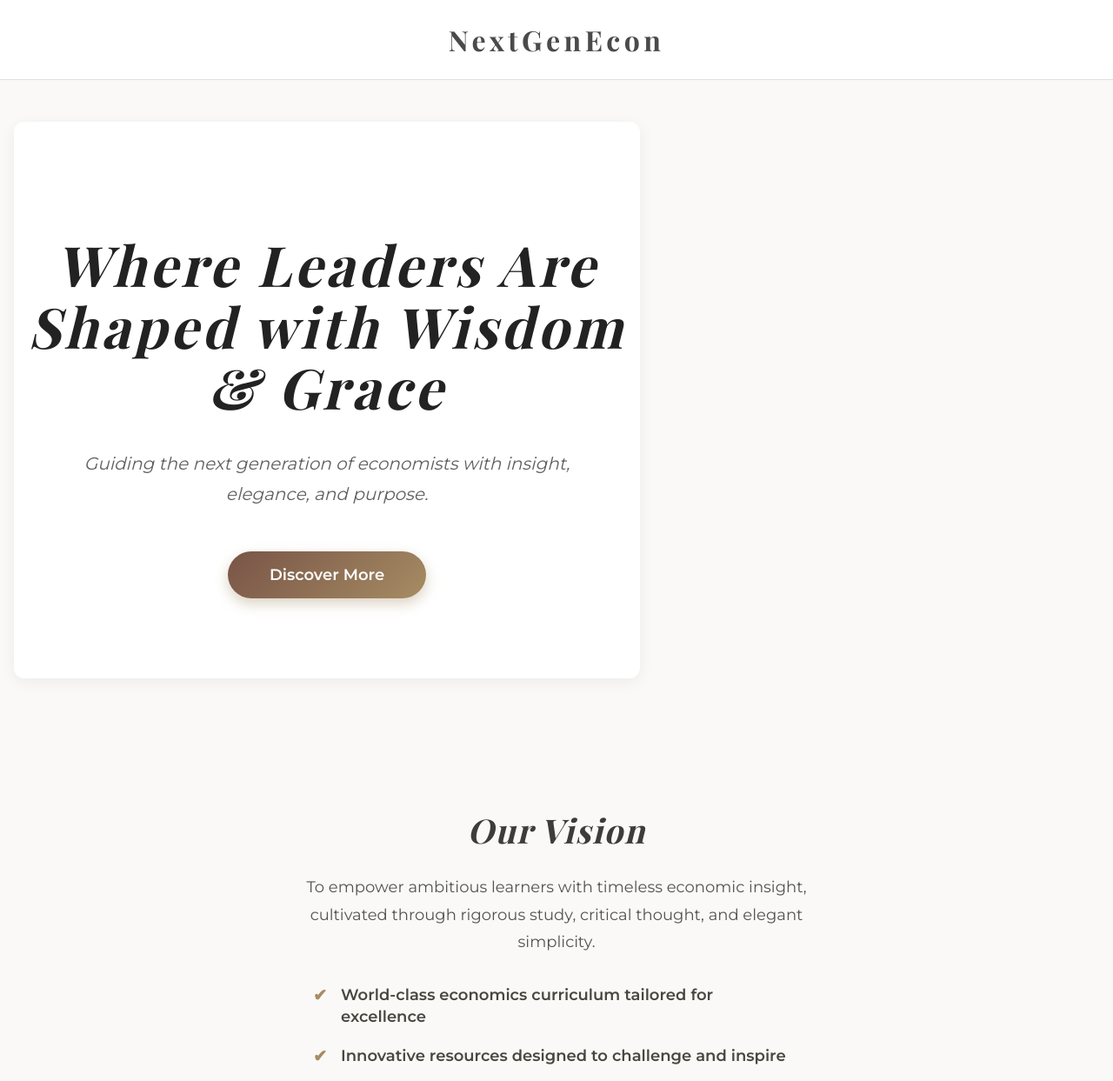
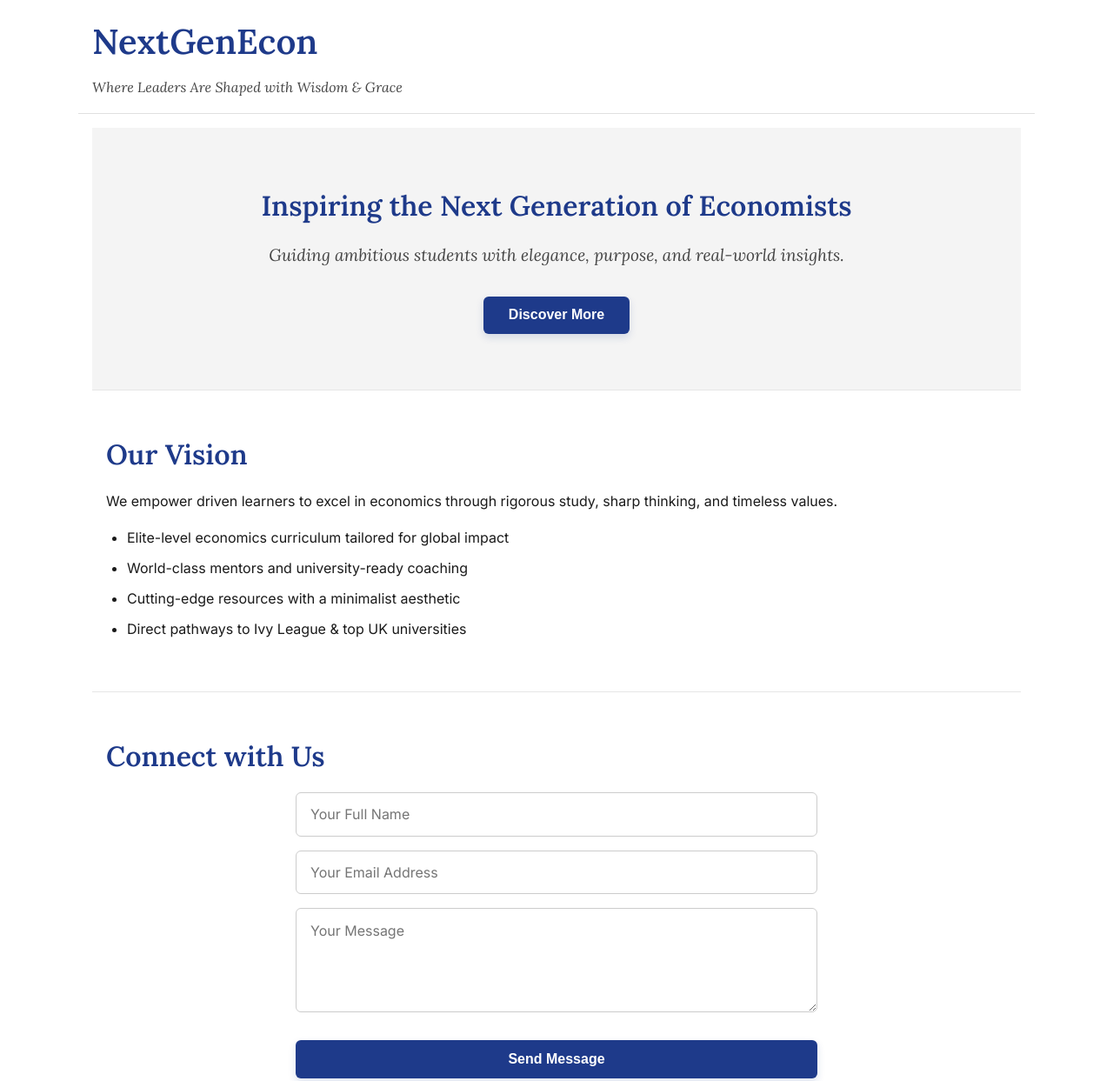
Before and after one commit to NextGenEcon/nextgenecon.github.io, a plain HTML site: page index.html in a window 1280 px wide. Shown: the top 1243 px of the page at 87% size. Drawn offline with nearby package versions, Linux system fonts and the light colour scheme; a web font is replaced by a local one.

Commit message:
Update index.html

```diff
--- a/index.html
+++ b/index.html
@@ -2,290 +2,178 @@
 <html lang="en">
 <head>
   <meta charset="UTF-8" />
-  <meta name="viewport" content="width=device-width, initial-scale=1" />
-  <title>NextGenEcon</title>
-  <link href="https://fonts.googleapis.com/css2?family=Playfair+Display:ital,wght@0,700;1,700&family=Montserrat:wght@400;600&display=swap" rel="stylesheet" />
+  <meta name="viewport" content="width=device-width, initial-scale=1.0" />
+  <title>NextGenEcon — Future of Economics</title>
+
+  <!-- Fonts -->
+  <link href="https://fonts.googleapis.com/css2?family=Inter:wght@400;600&family=Lora:ital,wght@0,400;0,600;1,400&display=swap" rel="stylesheet" />
+
   <style>
-    /* Reset */
-    *, *::before, *::after {
+    :root {
+      --bg: #ffffff;
+      --text: #1a1a1a;
+      --accent: #1e3a8a; /* Deep navy */
+      --gold: #c7a96b;
+      --muted: #f4f4f4;
+    }
+
+    * {
+      margin: 0;
+      padding: 0;
       box-sizing: border-box;
     }
+
     body {
-      margin: 0;
-      font-family: 'Montserrat', sans-serif;
-      background-color: #faf9f7;
-      color: #3a3a3a;
+      font-family: 'Inter', sans-serif;
+      background-color: var(--bg);
+      color: var(--text);
       line-height: 1.6;
-      -webkit-font-smoothing: antialiased;
-      -moz-osx-font-smoothing: grayscale;
-    }
-    a {
-      color: inherit;
-      text-decoration: none;
-      cursor: pointer;
+      font-size: 16px;
+      padding: 0;
     }
 
-    /* Container */
-    .container {
-      max-width: 960px;
-      margin: 0 auto;
-      padding: 0 2rem;
+    header {
+      background-color: var(--bg);
+      padding: 2rem 1rem;
+      border-bottom: 1px solid #e0e0e0;
     }
 
-    /* Header */
-    header {
-      position: sticky;
-      top: 0;
-      background: #fff;
-      border-bottom: 1px solid #e2dfdb;
-      padding: 1.25rem 0;
-      z-index: 1000;
-      font-weight: 600;
-      font-size: 1.5rem;
-      color: #4a4a4a;
-      letter-spacing: 0.08em;
-      font-family: 'Playfair Display', serif;
-      user-select: none;
-      text-align: center;
-      user-select: text;
-    }
-    header .logo {
-      letter-spacing: 0.14em;
-      font-size: 2rem;
-      cursor: default;
+    .container {
+      max-width: 1100px;
+      margin: auto;
+      padding: 1rem;
     }
 
-    /* Hero */
-    .hero {
-      min-height: 80vh;
-      display: flex;
-      flex-direction: column;
-      justify-content: center;
-      align-items: center;
-      text-align: center;
-      padding: 3rem 1rem 4rem;
-      background-color: #fff;
-      box-shadow: 0 4px 18px rgb(0 0 0 / 0.06);
-      border-radius: 12px;
-      margin: 3rem 1rem;
-      user-select: none;
-    }
-    .hero h1 {
-      font-family: 'Playfair Display', serif;
-      font-weight: 700;
-      font-style: italic;
-      font-size: 4rem;
-      line-height: 1.1;
-      margin-bottom: 1rem;
-      color: #222222;
-      letter-spacing: 0.06em;
-      user-select: text;
-    }
-    .hero p {
-      font-size: 1.25rem;
-      max-width: 620px;
-      font-weight: 400;
-      color: #606060;
-      margin-bottom: 3rem;
-      font-style: italic;
-      user-select: text;
-    }
-    .hero button {
-      padding: 1rem 3rem;
-      font-family: 'Montserrat', sans-serif;
-      font-weight: 600;
-      font-size: 1.125rem;
-      color: #fff;
-      background: linear-gradient(135deg, #785447 0%, #a68c63 100%);
-      border: none;
-      border-radius: 9999px;
-      cursor: pointer;
-      box-shadow: 0 6px 15px rgba(166, 140, 99, 0.4);
-      transition: background 0.3s ease, box-shadow 0.3s ease;
-      user-select: none;
-    }
-    .hero button:hover,
-    .hero button:focus {
-      background: linear-gradient(135deg, #a68c63 0%, #785447 100%);
-      box-shadow: 0 8px 20px rgba(166, 140, 99, 0.7);
-      outline: none;
+    h1, h2 {
+      font-family: 'Lora', serif;
+      color: var(--accent);
     }
 
-    /* Sections */
-    section {
-      padding: 4rem 1rem 5rem;
-      max-width: 720px;
-      margin: 0 auto;
-      color: #3c3c3c;
-      user-select: text;
+    h1 {
+      font-size: 2.5rem;
+      margin-bottom: 0.5rem;
     }
 
-    section h2 {
-      font-family: 'Playfair Display', serif;
-      font-weight: 700;
-      font-style: italic;
-      font-size: 2.4rem;
-      margin-bottom: 1.25rem;
-      color: #3c3c3c;
-      letter-spacing: 0.04em;
-      text-align: center;
-      user-select: text;
+    h2 {
+      font-size: 2rem;
+      margin-bottom: 1rem;
     }
 
-    section p {
-      font-size: 1.125rem;
-      color: #545454;
-      line-height: 1.75;
-      margin-bottom: 1.5rem;
+    em {
+      font-family: 'Lora', serif;
+      color: #444;
+      font-style: italic;
+    }
+
+    .hero {
+      padding: 4rem 1rem;
+      background: var(--muted);
       text-align: center;
-      max-width: 600px;
-      margin-left: auto;
-      margin-right: auto;
+    }
+
+    .hero p {
+      margin: 1rem 0;
+      font-size: 1.2rem;
+      max-width: 700px;
+      margin-inline: auto;
+    }
+
+    button {
+      background: var(--accent);
+      color: white;
+      border: none;
+      padding: 0.8rem 1.8rem;
+      border-radius: 6px;
+      font-weight: 600;
+      font-size: 1rem;
+      cursor: pointer;
+      transition: background 0.3s ease;
+      margin-top: 1rem;
+      box-shadow: 0 4px 10px rgba(30, 58, 138, 0.15);
+    }
+
+    button:hover {
+      background: #10255a;
+    }
+
+    section {
+      padding: 3rem 1rem;
+      border-bottom: 1px solid #e6e6e6;
     }
 
     ul {
-      list-style: none;
-      padding-left: 0;
-      margin-top: 2rem;
-      max-width: 560px;
-      margin-left: auto;
-      margin-right: auto;
-    }
-    ul li {
-      position: relative;
-      font-weight: 600;
-      font-size: 1.125rem;
-      padding-left: 2rem;
-      margin-bottom: 1.25rem;
-      color: #4a463f;
-      user-select: text;
-      line-height: 1.4;
-    }
-    ul li::before {
-      content: '✔';
-      position: absolute;
-      left: 0;
-      top: 3px;
-      font-weight: 900;
-      color: #a68c63;
-      font-size: 1.2rem;
-      user-select: none;
-      line-height: 1;
+      margin-top: 1rem;
+      padding-left: 1.5rem;
     }
 
-    /* Form */
+    ul li {
+      margin-bottom: 0.6rem;
+      font-weight: 500;
+    }
+
     form {
-      max-width: 440px;
+      max-width: 600px;
       margin: 0 auto;
       display: flex;
       flex-direction: column;
-      gap: 1.5rem;
-      margin-top: 3rem;
-    }
-    input[type="text"],
-    input[type="email"],
-    textarea {
-      padding: 1rem 1.25rem;
-      border-radius: 10px;
-      border: 1.8px solid #d7d3cd;
-      font-family: 'Montserrat', sans-serif;
-      font-size: 1rem;
-      font-weight: 400;
-      color: #4a4a4a;
-      transition: border-color 0.3s ease, box-shadow 0.3s ease;
-      background-color: #fff;
-      resize: vertical;
-      min-height: 50px;
-      user-select: text;
-      box-shadow: inset 0 2px 4px rgb(0 0 0 / 0.04);
-    }
-    input[type="text"]:focus,
-    input[type="email"]:focus,
-    textarea:focus {
-      outline: none;
-      border-color: #a68c63;
-      box-shadow: 0 0 8px rgba(166, 140, 99, 0.5);
-      background-color: #fff;
-      color: #3a3a3a;
-    }
-    textarea {
-      min-height: 110px;
-      font-weight: 400;
-      line-height: 1.5;
-    }
-    button[type="submit"] {
-      padding: 1.25rem;
-      border-radius: 9999px;
-      border: none;
-      background: linear-gradient(135deg, #a68c63 0%, #785447 100%);
-      font-weight: 600;
-      font-size: 1.15rem;
-      color: #fff;
-      cursor: pointer;
-      box-shadow: 0 6px 15px rgba(166, 140, 99, 0.4);
-      transition: background 0.3s ease, box-shadow 0.3s ease;
-      user-select: none;
-    }
-    button[type="submit"]:hover,
-    button[type="submit"]:focus {
-      background: linear-gradient(135deg, #785447 0%, #a68c63 100%);
-      box-shadow: 0 8px 20px rgba(166, 140, 99, 0.7);
-      outline: none;
+      gap: 1rem;
     }
 
-    /* Footer */
-    footer {
-      padding: 3rem 1rem;
-      text-align: center;
-      font-size: 0.9rem;
-      color: #a8a39f;
-      border-top: 1px solid #e2dfdb;
-      user-select: none;
+    input, textarea {
+      padding: 0.9rem 1rem;
+      border: 1px solid #ccc;
+      border-radius: 6px;
+      font-size: 1rem;
+      font-family: 'Inter', sans-serif;
     }
 
-    /* Responsive */
+    textarea {
+      min-height: 120px;
+      resize: vertical;
+    }
+
+    footer {
+      text-align: center;
+      padding: 2rem 1rem;
+      background-color: var(--muted);
+      color: #555;
+      font-size: 0.95rem;
+    }
+
     @media (max-width: 768px) {
-      .hero h1 {
-        font-size: 3rem;
-      }
-      section h2 {
+      h1 {
         font-size: 2rem;
       }
-      section p,
-      ul li {
-        font-size: 1rem;
-      }
-      .hero {
-        margin: 2rem 1rem 3rem;
-        padding: 2.5rem 1rem 3rem;
+
+      h2 {
+        font-size: 1.5rem;
       }
     }
   </style>
 </head>
 <body>
-  <header role="banner" aria-label="Main Navigation">
-    <div class="container">
-      <div class="logo" tabindex="0">NextGenEcon</div>
-    </div>
+  <header class="container">
+    <h1>NextGenEcon</h1>
+    <p><em>Where Leaders Are Shaped with Wisdom & Grace</em></p>
   </header>
 
-  <main role="main" aria-label="NextGenEcon website main content">
+  <main class="container">
     <section class="hero" aria-labelledby="hero-title">
-      <h1 id="hero-title">Where Leaders Are Shaped with Wisdom & Grace</h1>
-      <p><em>Guiding the next generation of economists with insight, elegance, and purpose.</em></p>
-      <button type="button" aria-label="Discover NextGenEcon offerings">Discover More</button>
+      <h2 id="hero-title">Inspiring the Next Generation of Economists</h2>
+      <p><em>Guiding ambitious students with elegance, purpose, and real-world insights.</em></p>
+      <button type="button" aria-label="Explore programs and resources">Discover More</button>
     </section>
 
     <section aria-labelledby="about-title">
       <h2 id="about-title">Our Vision</h2>
       <p>
-        To empower ambitious learners with timeless economic insight, cultivated through rigorous study, critical thought, and elegant simplicity.
+        We empower driven learners to excel in economics through rigorous study, sharp thinking, and timeless values.
       </p>
       <ul>
-        <li>World-class economics curriculum tailored for excellence</li>
-        <li>Innovative resources designed to challenge and inspire</li>
-        <li>Community-driven mentorship by distinguished scholars</li>
-        <li>Pathways to the world’s most prestigious universities</li>
+        <li>Elite-level economics curriculum tailored for global impact</li>
+        <li>World-class mentors and university-ready coaching</li>
+        <li>Cutting-edge resources with a minimalist aesthetic</li>
+        <li>Direct pathways to Ivy League & top UK universities</li>
       </ul>
     </section>
 
```
